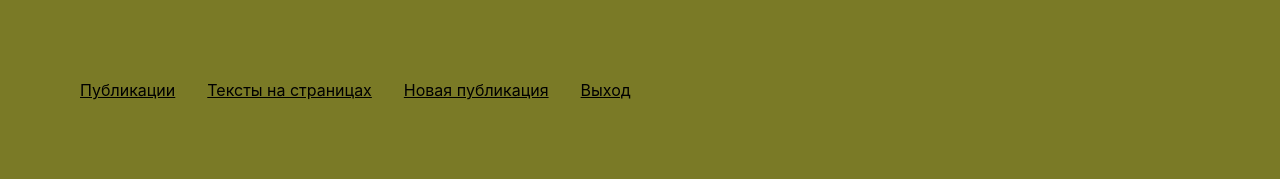
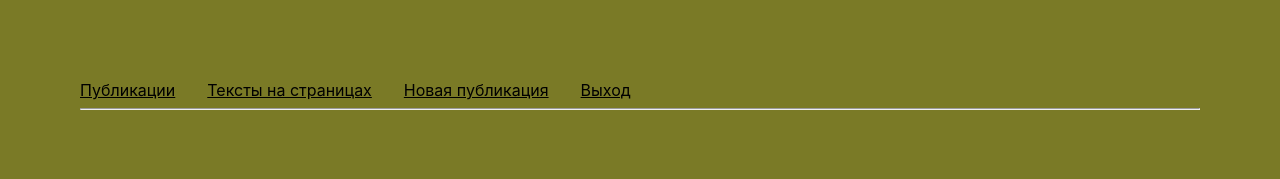
Before and after one commit to Daich68/podstrochnik-ui, a React (Create React App) app: page /admin/add in a window 1280 px wide. Shown: the top 179 px of the page. Built offline with nearby package versions, Linux system fonts and the light colour scheme.

Commit message:
chg: in admin style separator & aitoplaySpeed sliders

```diff
--- a/src/pages/admin/main/Main.tsx
+++ b/src/pages/admin/main/Main.tsx
@@ -35,18 +35,19 @@ export const Main: React.FC = () => {
 
     return (
         <div className="admin-ui">
-            <MenuAdmin />
+            <MenuAdmin/>
             {publications ? (
                 publications.map(pub => (
                     <div key={pub._id} className="publication-item">
                         <span dangerouslySetInnerHTML={{__html: pub.author_name}}/>
                         <span dangerouslySetInnerHTML={{__html: pub.title}}/>
 
-                        <p>{GetPrettyTimePub({date:  new Date(pub.time_publication)})}</p>
+                        <p>{GetPrettyTimePub({date: new Date(pub.time_publication)})}</p>
                         <Link to={`/admin/edit?id=${pub._id}`}>Edit</Link>
                         {<button onClick={() => handleDelete(pub._id || "")} className="delete-button">
                             Delete
                         </button>}
+                        <hr/>
                     </div>
                 ))
             ) : (
--- a/src/pages/admin/main/MenuAdmin.tsx
+++ b/src/pages/admin/main/MenuAdmin.tsx
@@ -12,6 +12,7 @@ export const MenuAdmin: React.FC = () => {
                 <Link className={"menu-admin"} to={"/admin/add"}>Новая публикация</Link>
                 <Link className={"menu-admin"} to={"/admin/exit"}>Выход</Link>
             </div>
+            <hr/>
         </div>
     )
 }
--- a/src/pages/main/Main.tsx
+++ b/src/pages/main/Main.tsx
@@ -29,7 +29,7 @@ export const MainPage: React.FC = () => {
         slidesToScroll: 1,
         arrows: false,
         autoplay: true,
-        autoplaySpeed: 3000,
+        autoplaySpeed: 5000,
     };
 
     UpdateFavicon("#7a7a26")
```
